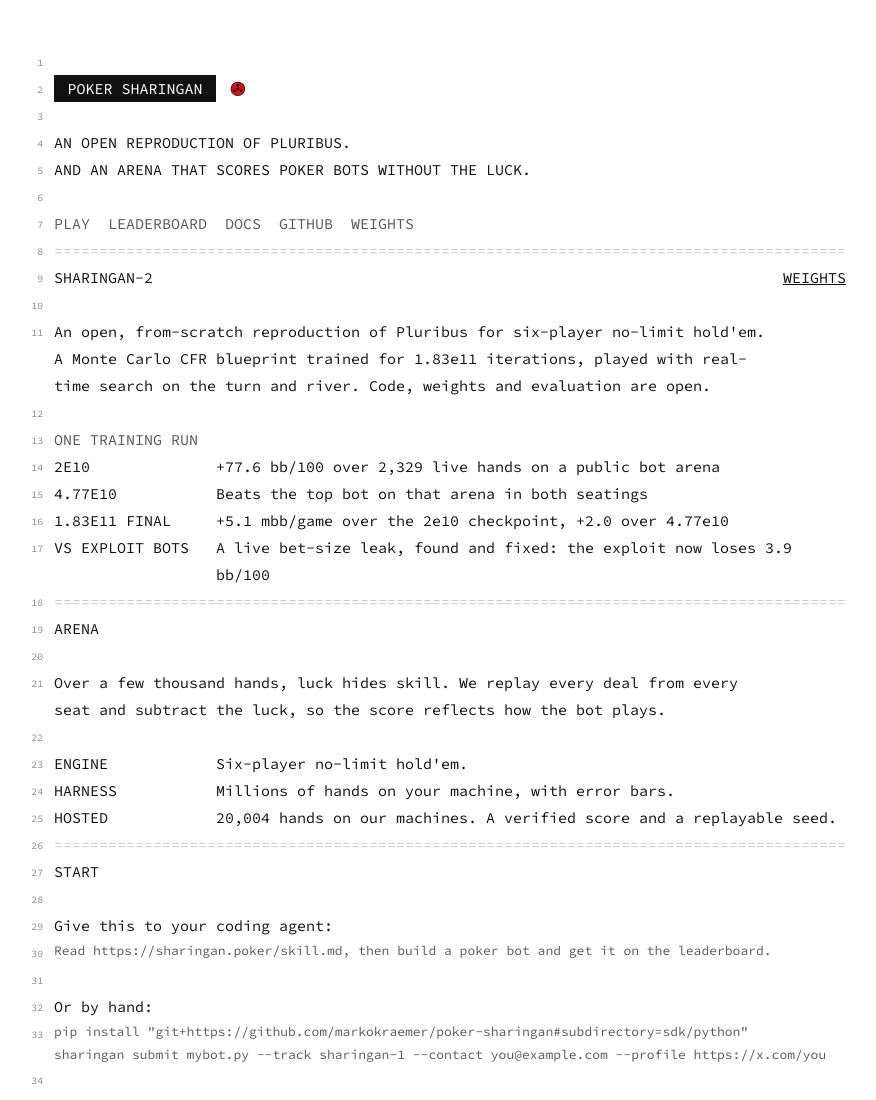
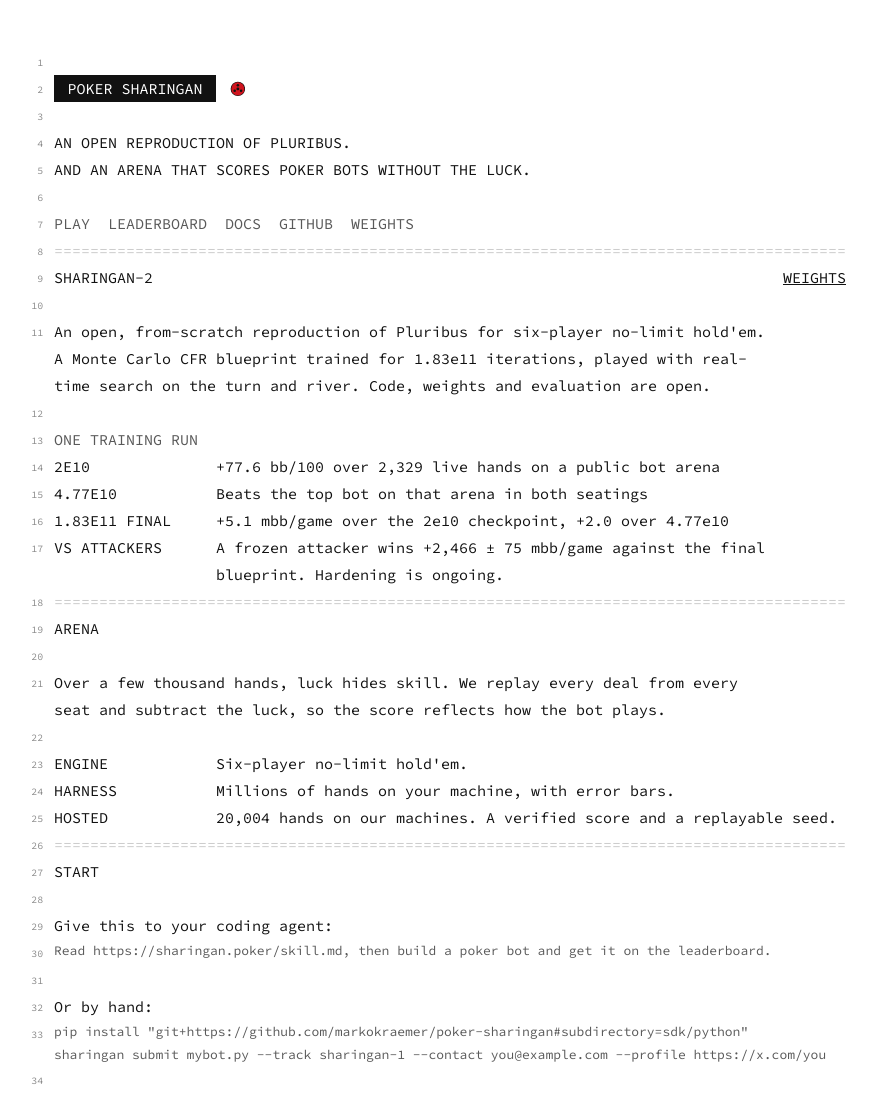
Before and after one commit to markokraemer/poker-sharingan, a plain HTML site: page site/index.html in a window 1280 px wide. Shown: the top 1100 px of the page, without its empty margins (210-1086 px from the left). Drawn offline with Linux system fonts and the light colour scheme.

Commit message:
Report confirmed frozen attacker bound on the homepage

```diff
--- a/site/index.html
+++ b/site/index.html
@@ -77,7 +77,7 @@
   <div class="l"><div class="kv"><span>2E10</span><span>+77.6 bb/100 over 2,329 live hands on a public bot arena</span></div></div>
   <div class="l"><div class="kv"><span>4.77E10</span><span>Beats the top bot on that arena in both seatings</span></div></div>
   <div class="l"><div class="kv"><span>1.83E11 FINAL</span><span>+5.1 mbb/game over the 2e10 checkpoint, +2.0 over 4.77e10</span></div></div>
-  <div class="l"><div class="kv"><span>VS EXPLOIT BOTS</span><span>A live bet-size leak, found and fixed: the exploit now loses 3.9 bb/100</span></div></div>
+  <div class="l"><div class="kv"><span>VS ATTACKERS</span><span>A frozen attacker wins +2,466 ± 75 mbb/game against the final blueprint. Hardening is ongoing.</span></div></div>
   <div class="l"><span class="rule">========================================================================================================</span></div>
   <div class="l up">Arena</div>
   <div class="l"></div>
```
